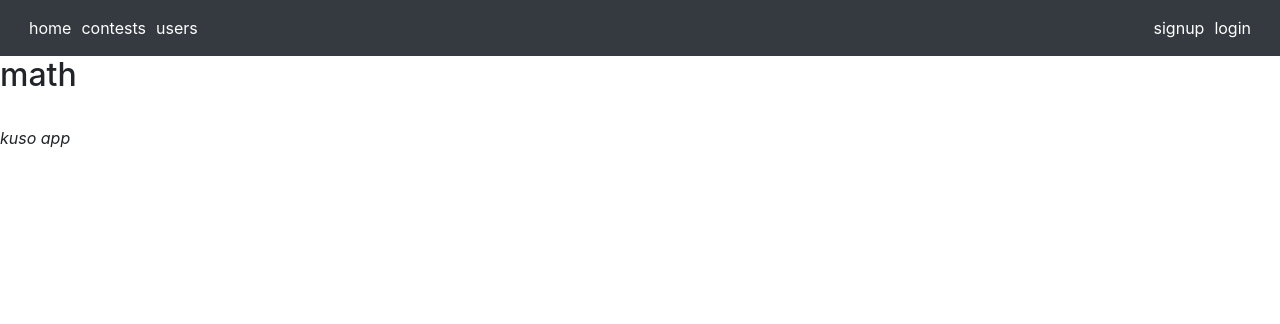
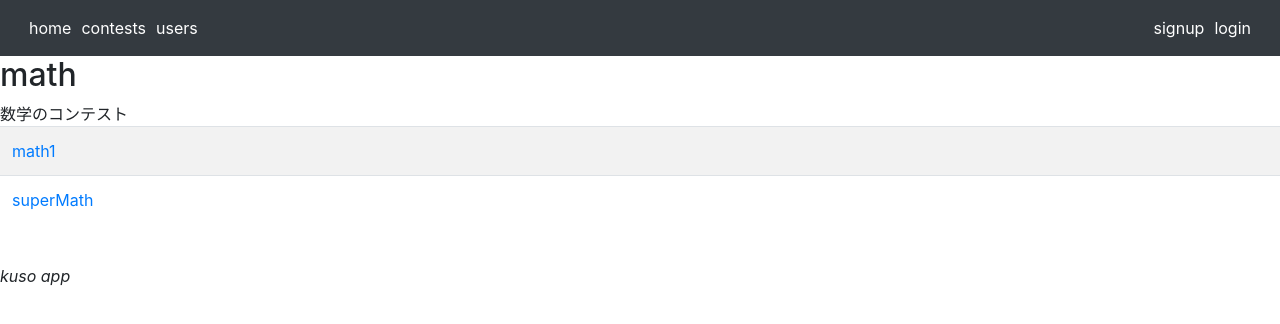
Before and after one commit to kuma807/any-contest-frontend, a React (Create React App) app: page /fields/math in a window 1280 px wide. Shown: the top 324 px of the page. Built offline with nearby package versions, Linux system fonts and the light colour scheme.

Commit message:
add contest page

```diff
--- a/src/App.js
+++ b/src/App.js
@@ -11,6 +11,7 @@ import {
 import HomeForm from "./components/HomeForm";
 import Fields from "./components/Fields";
 import Field from "./components/Field";
+import Contest from "./components/Contest";
 import Header from './components/Header/Header';
 import LoginForm from './components/LoginForm';
 import SignupForm from './components/SignupForm';
@@ -29,23 +30,110 @@ const Users = () => (
 const App = () => {
   const fields = [
     {
-      name: "math"
+      name: "math",
+      description: "数学のコンテスト",
+      contests: [
+        {
+          name: "math1",
+          minRating: 0,
+          maxRating: 1999,
+          maxPref: 2400,
+          penalty: 300,
+          startTime: new Date(2021, 4, 8, 21, 0, 0),
+          endTime: new Date(2021, 4, 8, 22, 39, 59, 999),
+          problem: [
+            {
+              id: 0,
+              name: "problem1",
+              content: "whats 1 + 1",
+              writer: "user1"
+            },
+            {
+              id: 1,
+              name: "problem2",
+              content: "whats 5 / 10",
+              writer: "user1"
+            }
+          ],
+          participant: [
+            {
+              id: "user1"
+            },
+            {
+              id: "user2"
+            }
+          ],
+          submission:[
+            {
+              id:0
+            },
+            {
+              id:1
+            }
+          ]
+        },
+        {
+          name: "superMath",
+          minRating: 1200,
+          maxRating: 99999,
+          maxPref: 99999,
+          penalty: 300,
+          startTime: new Date(2021, 4, 9, 21, 0, 0),
+          endTime: new Date(2021, 4, 9, 22, 59, 59, 999),
+          problem: [
+            {
+              id: 0,
+              name: "max1",
+              content: "whats 1000 + 1000",
+              writer: "user1"
+            },
+            {
+              id: 1,
+              name: "problem2",
+              content: "whats 5 * 1000 / 10",
+              writer: "user2"
+            }
+          ],
+          participant: [
+            {
+              id: "user1"
+            },
+            {
+              id: "user2"
+            },
+            {
+              id: "user3"
+            }
+          ],
+          submission:[
+            {
+              id:0
+            },
+            {
+              id:1
+            }
+          ]
+        }
+      ]
     },
     {
-      name: "programe"
+      name: "programe",
+      description: "競プロのコンテスト"
     },
     {
-      name: "quize"
+      name: "quize",
+      description: "クイズのコンテスト"
     }
   ]
 
   const [user, setUser] = useState({});
   const [message, setMessage] = useState(null);
 
-  const matchField = useRouteMatch('/fields/:name')
-  const field = matchField
-    ? fields.find(field => field.name === matchField.params.name)
-    : null
+  const matchField = useRouteMatch('/fields/:field');
+  const fieldName = matchField ? matchField.params.field: null;
+
+  const matchContest = useRouteMatch('/contests/:contest');
+  const contestName = matchContest ? matchContest.params.contest: null;
 
   useEffect(() => {
     const loggedUserJSON = window.localStorage.getItem('loggedUser');
@@ -66,11 +154,14 @@ const App = () => {
       <Header user={user} />
 
       <Switch>
-        <Route path="/fields/:name">
-          <Field field={field} />
+        <Route path="/fields/:field">
+          <Field fieldName={fieldName} />
+        </Route>
+        <Route path="/contests/:contest">
+          <Contest contestName={contestName} />
         </Route>
         <Route path="/fields">
-          <Fields fields={fields} />
+          <Fields />
         </Route>
         <Route path="/users">
           {user ? <Users /> : <Redirect to="/login" />}
--- a/src/components/Contest.js
+++ b/src/components/Contest.js
@@ -1,4 +1,89 @@
-const Contest = ({ contest }) => {
+const contests = [
+  {
+    name: "math1",
+    minRating: 0,
+    maxRating: 1999,
+    maxPref: 2400,
+    penalty: 300,
+    startTime: new Date(2021, 4, 8, 21, 0, 0),
+    endTime: new Date(2021, 4, 8, 22, 39, 59, 999),
+    problem: [
+      {
+        id: 0,
+        name: "problem1",
+        content: "whats 1 + 1",
+        writer: "user1"
+      },
+      {
+        id: 1,
+        name: "problem2",
+        content: "whats 5 / 10",
+        writer: "user1"
+      }
+    ],
+    participant: [
+      {
+        id: "user1"
+      },
+      {
+        id: "user2"
+      }
+    ],
+    submission:[
+      {
+        id:0
+      },
+      {
+        id:1
+      }
+    ]
+  },
+  {
+    name: "superMath",
+    minRating: 1200,
+    maxRating: 99999,
+    maxPref: 99999,
+    penalty: 300,
+    startTime: new Date(2021, 4, 9, 21, 0, 0),
+    endTime: new Date(2021, 4, 9, 22, 59, 59, 999),
+    problem: [
+      {
+        id: 0,
+        name: "max1",
+        content: "whats 1000 + 1000",
+        writer: "user1"
+      },
+      {
+        id: 1,
+        name: "problem2",
+        content: "whats 5 * 1000 / 10",
+        writer: "user2"
+      }
+    ],
+    participant: [
+      {
+        id: "user1"
+      },
+      {
+        id: "user2"
+      },
+      {
+        id: "user3"
+      }
+    ],
+    submission:[
+      {
+        id:0
+      },
+      {
+        id:1
+      }
+    ]
+  }
+]
+
+const Contest = ({ contestName }) => {
+  const contest = contests.find((c) => c.name === contestName);
   return (
     <div>
       <h2>{contest.name}</h2>
--- a/src/components/Field.js
+++ b/src/components/Field.js
@@ -1,8 +1,51 @@
-const Field = ({ field }) => {
+import { Table} from 'react-bootstrap';
+import {Link } from "react-router-dom";
+
+const fields = [
+  {
+    name: "math",
+    description: "数学のコンテスト",
+    contests: [
+      {
+        name: "math1"
+      },
+      {
+        name: "superMath"
+      }
+    ]
+  },
+  {
+    name: "programe",
+    description: "競プロのコンテスト"
+  },
+  {
+    name: "quize",
+    description: "クイズのコンテスト"
+  }
+]
+
+const Field = ({fieldName}) => {
+  const field = fields.find((f) => f.name === fieldName);
   return (
     <div>
       <h2>{field.name}</h2>
+      <div>{field.description}</div>
+      <Table striped>
+      <tbody>
+        {
+          field.contests.map(contest =>
+          <tr key={contest.name}>
+            <td>
+              <Link to={`/contests/${contest.name}`}>
+                {contest.name}
+              </Link>
+            </td>
+          </tr>
+          )
+        }
+      </tbody>
+      </Table>
     </div>
   )
 }
-export default Field
+export default Field;
--- a/src/components/Fields.js
+++ b/src/components/Fields.js
@@ -1,11 +1,24 @@
 import { Table} from 'react-bootstrap';
 import {Link} from "react-router-dom";
 
-const Fields = ({fields}) => (
+const fields = [
+  {
+    name: "math"
+  },
+  {
+    name: "programe"
+  },
+  {
+    name: "quize"
+  }
+]
+
+const Fields = () => {
+  return (
   <Table striped>
   <tbody>
     {fields.map(field =>
-      <tr key={field.id}>
+      <tr key={field.name}>
         <td>
           <Link to={`/fields/${field.name}`}>
             {field.name}
@@ -14,7 +27,7 @@ const Fields = ({fields}) => (
       </tr>
     )}
   </tbody>
-</Table>
-)
-
+  </Table>
+  );
+}
 export default Fields;
```
